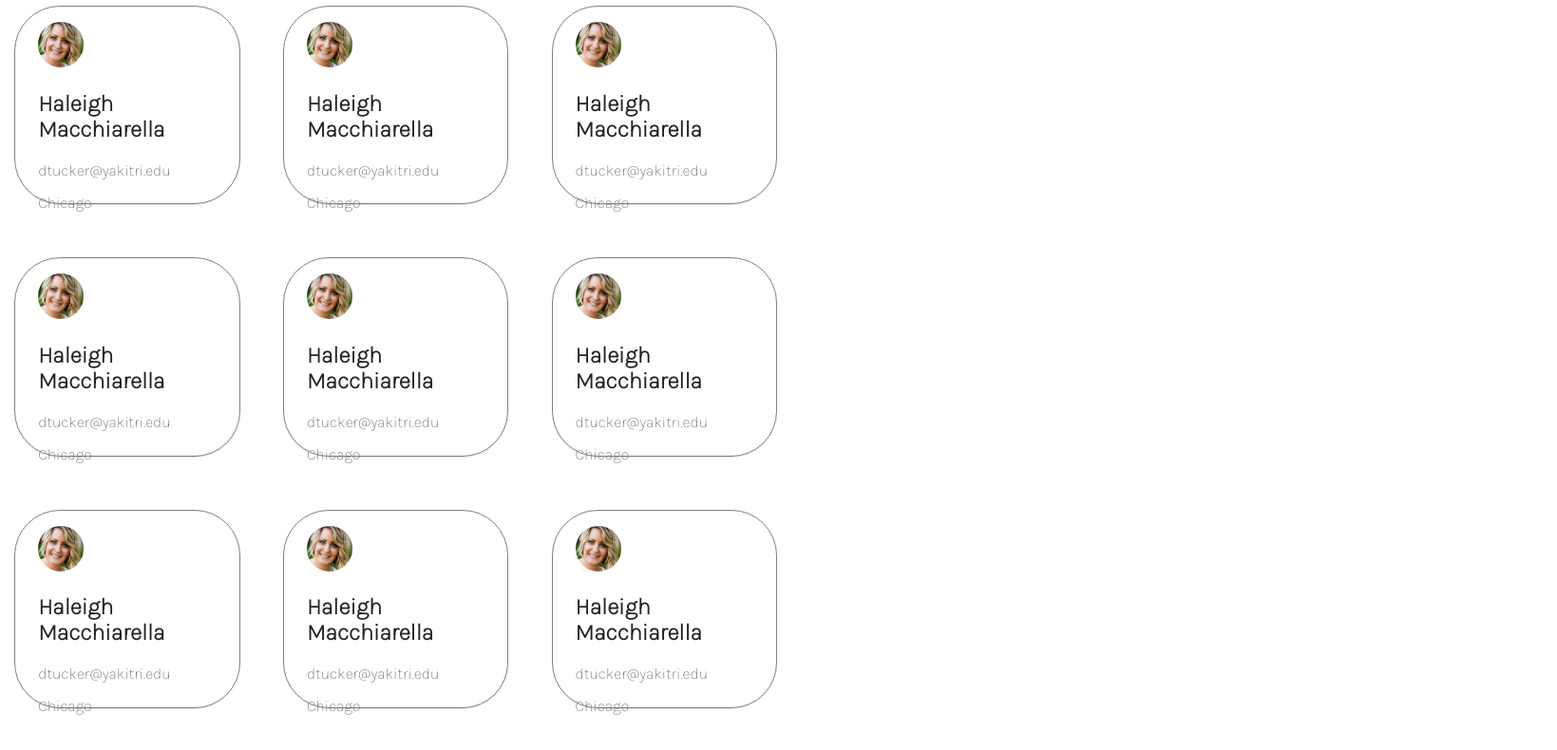
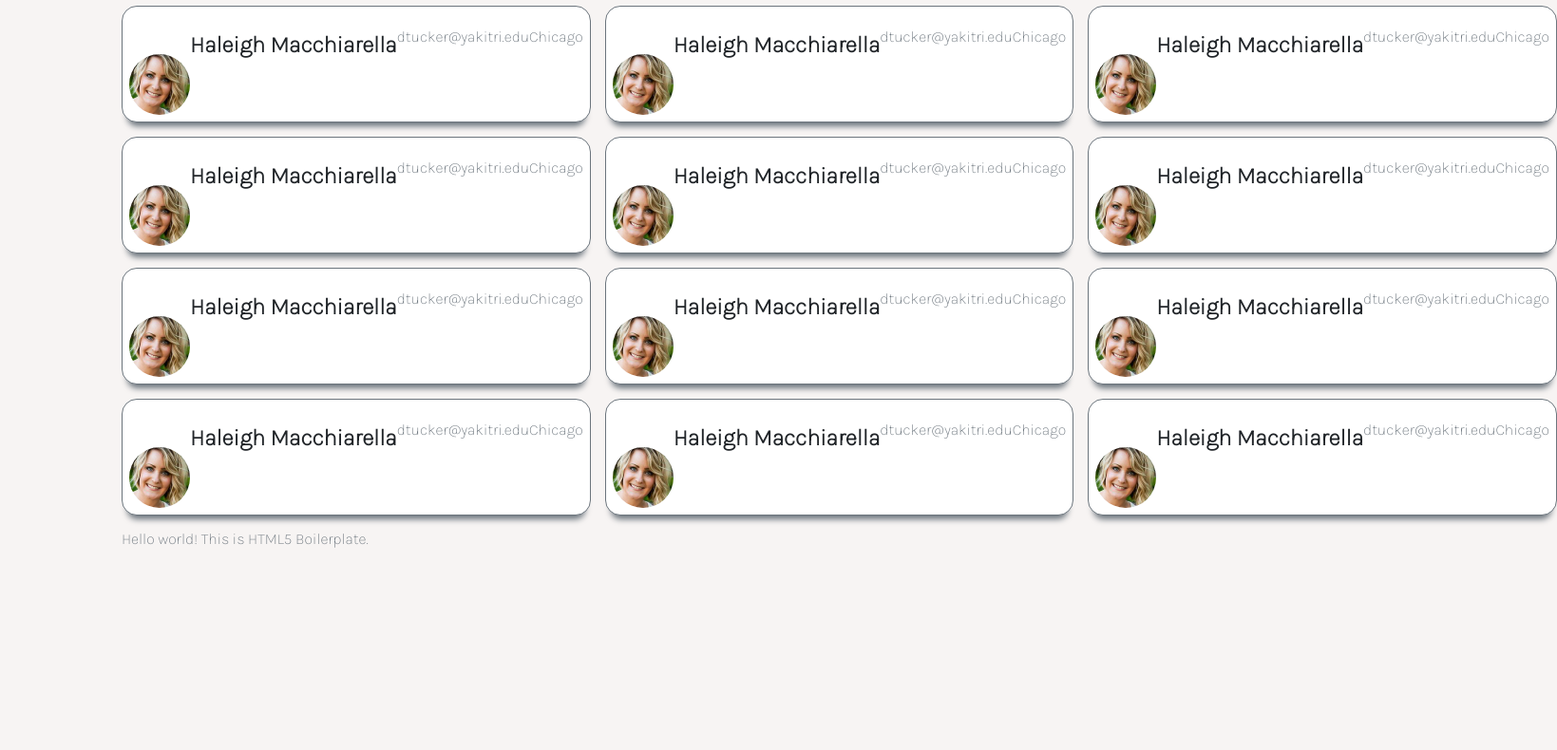
Before and after one commit to Iris-Hue/employee_directory_unit8, a plain HTML site: page index.html in a window 1280 px wide. Shown: the part 92-882 px from the top of the page at 95% size, 1639 px wide, since content can reach past the window. After the commit the page ends 800 px from the top, so only its background shows below. Drawn offline with Linux system fonts and the light colour scheme; a script that the page names is missing.

Commit message:
add card spacing

```diff
--- a/css/mainstyles.css
+++ b/css/mainstyles.css
@@ -3,13 +3,15 @@
 
 * {
     margin: 0;
-    padding: 0;
     box-sizing: border-box;
     border: 1px solid redfirebrick;
 }
 
 body {
     position: relative;
+    max-width: 1024px;
+    margin: auto;
+    background-color: #F7F4F3;
     font-family: 'Karla', sans-serif;
 }
 
@@ -23,6 +25,9 @@ h1 {
     margin-left: 2rem;
     color: #6c757d;
 }
+h2 {
+    text-emphasis: bolder;
+}
 p {
     color: #6c757d;
 }
@@ -34,20 +39,32 @@ p {
     grid-template-areas: "main";
 }
 .card {
-    width:70%;
-    height: 70%;
+    display: flex;
     margin: auto;
     margin-top: 0px;
-    padding: 1em 1.5em 1em;
-    border-radius: 3rem;
-    border: 1px solid gray;
-    box-shadow: 0 1px 0 0 rgba(0,0,0,.1);
+    padding: 7px;
+    border-radius: 1rem;
+    z-index: 10;
+    border: 1px solid #6c757d;
+    box-shadow: 0px 10px 6px -6px #6c757d;
+    background-color: white;
 }
 .avatar {
-    width: 3rem;
-    height: 3rem;
+    width: 4rem;
+    height: 4rem;
+    margin-top: 9%;
     border-radius: 50%;
 }
+.text-container {
+    display: flex;
+
+}
+.name, .email, .address {
+    flex-grow: 1;
+}
+
+
+
 
 .overlay {
     position: absolute;
```
